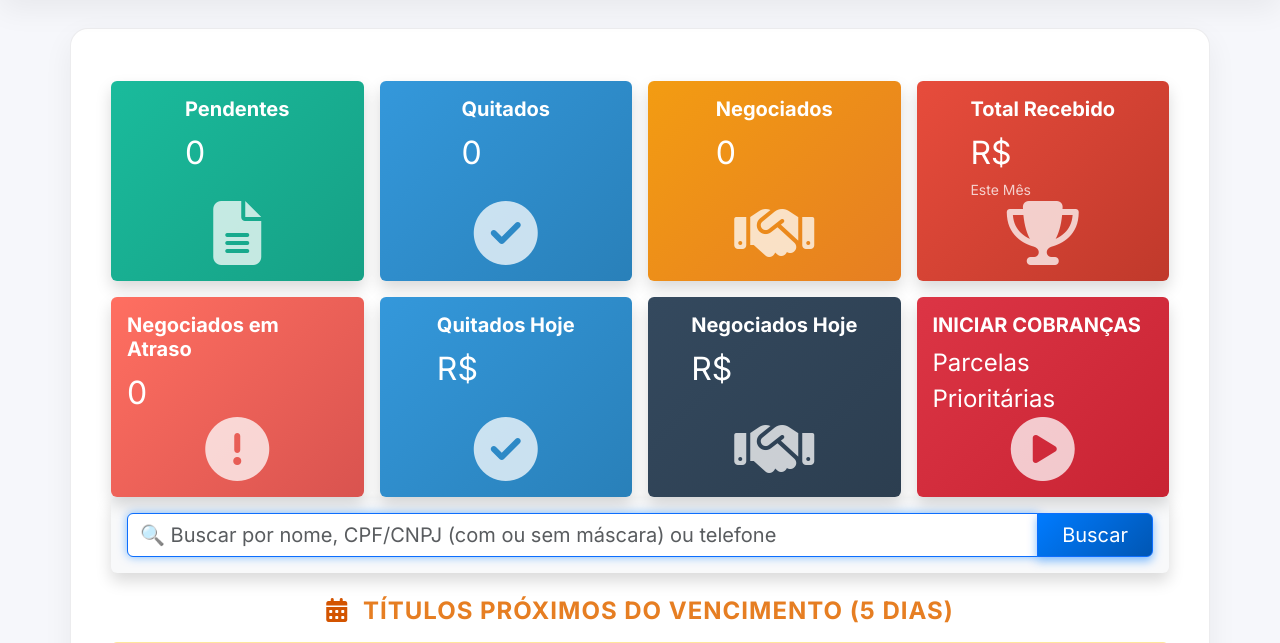
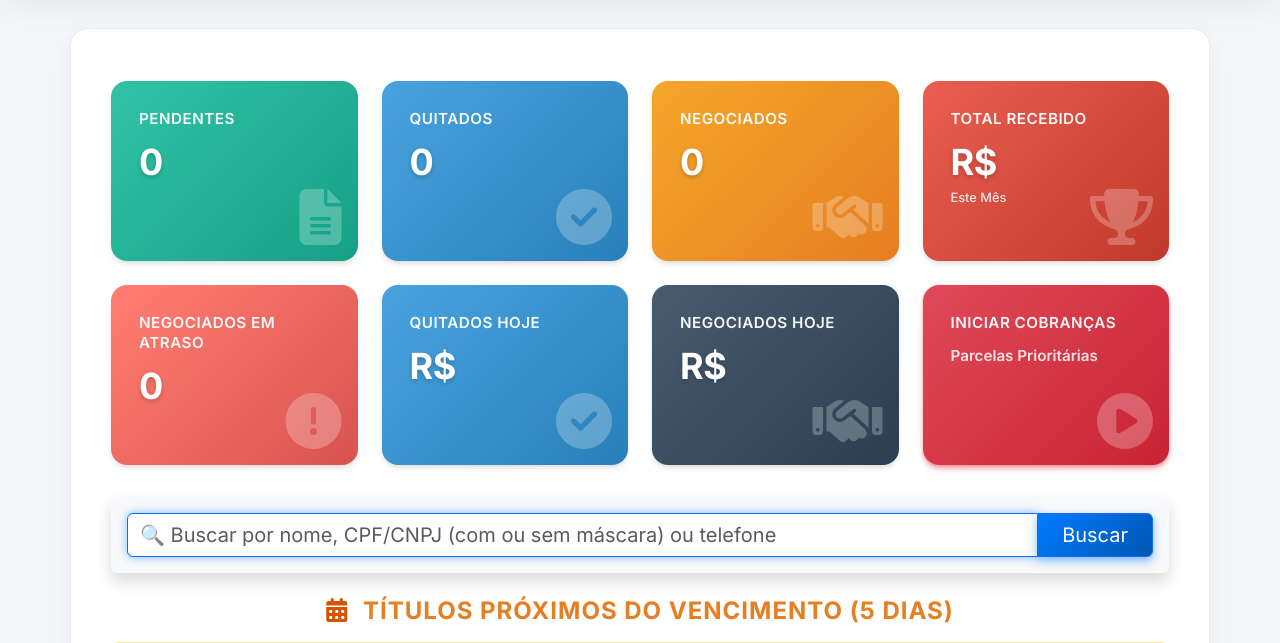
Before and after one commit to leandrosuy2/app_operador, a Django app: template core/templates/dashboard.html in a window 1280 px wide. Shown: the part 59-702 px from the top of the page. Run offline with Django 4.2, Linux system fonts and the light colour scheme; the template is opened without the code that fills it, so the values that code supplies are empty; the visitor is signed in with stand-in values (Sample User, id 1).

Commit message:
Ajuste nos cards

```diff
--- a/core/templates/dashboard.html
+++ b/core/templates/dashboard.html
@@ -1,136 +1,386 @@
 {% extends 'base.html' %}
 {% block content %}
 
-<!-- CSS correto (não use <script> para CSS) -->
+<!-- CSS Moderno e Responsivo -->
 <style>
-  .card-equal { height: 100%; }
-  .card-body { display:flex; flex-direction:column; justify-content:space-between; height:100%; }
-  /* NÃO sobrescrevemos .row.g-3 para não quebrar o grid do Bootstrap */
+  /* Container de cards */
+  .dashboard-cards {
+    margin-bottom: 2rem;
+  }
+
+  /* Cards base */
+  .dashboard-card {
+    height: 100%;
+    border: none;
+    border-radius: 16px;
+    overflow: hidden;
+    position: relative;
+    transition: all 0.3s cubic-bezier(0.4, 0, 0.2, 1);
+    cursor: pointer;
+    background: linear-gradient(135deg, var(--gradient-start), var(--gradient-end));
+    box-shadow: 0 4px 6px -1px rgba(0, 0, 0, 0.1), 0 2px 4px -1px rgba(0, 0, 0, 0.06);
+  }
+
+  .dashboard-card:hover {
+    transform: translateY(-8px) scale(1.02);
+    box-shadow: 0 20px 25px -5px rgba(0, 0, 0, 0.15), 0 10px 10px -5px rgba(0, 0, 0, 0.1);
+  }
+
+  .dashboard-card:active {
+    transform: translateY(-4px) scale(1.01);
+  }
+
+  /* Overlay decorativo */
+  .dashboard-card::before {
+    content: '';
+    position: absolute;
+    top: 0;
+    left: 0;
+    right: 0;
+    bottom: 0;
+    background: linear-gradient(135deg, rgba(255, 255, 255, 0.1) 0%, rgba(255, 255, 255, 0) 100%);
+    pointer-events: none;
+  }
+
+  /* Padrões de gradiente por card */
+  .card-pendentes {
+    --gradient-start: #1abb9c;
+    --gradient-end: #16a085;
+  }
+
+  .card-quitados {
+    --gradient-start: #3498db;
+    --gradient-end: #2980b9;
+  }
+
+  .card-negociados {
+    --gradient-start: #f39c12;
+    --gradient-end: #e67e22;
+  }
+
+  .card-total-recebido {
+    --gradient-start: #e74c3c;
+    --gradient-end: #c0392b;
+  }
+
+  .card-negociados-atraso {
+    --gradient-start: #ff6f61;
+    --gradient-end: #d9534f;
+  }
+
+  .card-quitados-hoje {
+    --gradient-start: #3498db;
+    --gradient-end: #2980b9;
+  }
+
+  .card-negociados-hoje {
+    --gradient-start: #34495e;
+    --gradient-end: #2c3e50;
+  }
+
+  .card-iniciar-cobrancas {
+    --gradient-start: #dc3545;
+    --gradient-end: #c82333;
+    animation: pulse-glow 2s ease-in-out infinite;
+  }
+
+  @keyframes pulse-glow {
+    0%, 100% {
+      box-shadow: 0 4px 6px -1px rgba(220, 53, 69, 0.3), 0 2px 4px -1px rgba(220, 53, 69, 0.2);
+    }
+    50% {
+      box-shadow: 0 4px 6px -1px rgba(220, 53, 69, 0.5), 0 2px 4px -1px rgba(220, 53, 69, 0.4);
+    }
+  }
+
+  /* Body do card */
+  .dashboard-card-body {
+    padding: 1.75rem;
+    display: flex;
+    flex-direction: column;
+    justify-content: space-between;
+    height: 100%;
+    min-height: 180px;
+    position: relative;
+    z-index: 1;
+    color: white;
+  }
+
+  /* Título do card */
+  .dashboard-card-title {
+    font-size: 0.95rem;
+    font-weight: 600;
+    text-transform: uppercase;
+    letter-spacing: 0.5px;
+    margin-bottom: 0.75rem;
+    opacity: 0.95;
+    line-height: 1.3;
+  }
+
+  /* Valor/Número principal */
+  .dashboard-card-value {
+    font-size: 2.25rem;
+    font-weight: 700;
+    line-height: 1.2;
+    margin-bottom: 0.5rem;
+    text-shadow: 0 2px 4px rgba(0, 0, 0, 0.2);
+    letter-spacing: -0.5px;
+    word-break: break-word;
+    overflow-wrap: break-word;
+    white-space: nowrap;
+  }
+
+  /* Subtítulo/Descrição */
+  .dashboard-card-subtitle {
+    font-size: 0.8rem;
+    opacity: 0.85;
+    font-weight: 500;
+    margin-top: 0.25rem;
+  }
+
+  /* Ícone */
+  .dashboard-card-icon {
+    font-size: 3.5rem;
+    opacity: 0.25;
+    position: absolute;
+    bottom: 1rem;
+    right: 1rem;
+    transition: all 0.3s ease;
+  }
+
+  .dashboard-card:hover .dashboard-card-icon {
+    opacity: 0.35;
+    transform: scale(1.1) rotate(5deg);
+  }
+
+  /* Layout responsivo */
+  @media (max-width: 1199px) {
+    .dashboard-card-value {
+      font-size: 2rem;
+    }
+    .dashboard-card-icon {
+      font-size: 3rem;
+    }
+  }
+
+  @media (max-width: 991px) {
+    .dashboard-card-body {
+      min-height: 160px;
+      padding: 1.5rem;
+    }
+    .dashboard-card-value {
+      font-size: 1.75rem;
+    }
+    .dashboard-card-icon {
+      font-size: 2.75rem;
+    }
+  }
+
+  @media (max-width: 767px) {
+    .dashboard-card-body {
+      min-height: 140px;
+      padding: 1.25rem;
+    }
+    .dashboard-card-value {
+      font-size: 1.5rem;
+    }
+    .dashboard-card-title {
+      font-size: 0.85rem;
+    }
+    .dashboard-card-icon {
+      font-size: 2.5rem;
+      bottom: 0.75rem;
+      right: 0.75rem;
+    }
+  }
+
+  @media (max-width: 575px) {
+    .dashboard-card-body {
+      min-height: 130px;
+      padding: 1rem;
+    }
+    .dashboard-card-value {
+      font-size: 1.35rem;
+      line-height: 1.1;
+    }
+    .dashboard-card-icon {
+      font-size: 2.25rem;
+    }
+    .dashboard-card-title {
+      font-size: 0.8rem;
+      margin-bottom: 0.5rem;
+    }
+  }
+
+  /* Ajuste para valores monetários muito grandes em telas pequenas */
+  @media (max-width: 400px) {
+    .dashboard-card-value {
+      font-size: 1.15rem;
+      white-space: normal;
+    }
+  }
+
+  /* Link sem decoração */
+  .dashboard-card-link {
+    text-decoration: none;
+    color: inherit;
+    display: block;
+    height: 100%;
+  }
+
+  .dashboard-card-link:hover {
+    color: inherit;
+  }
 </style>
 
 <div class="container mt-4">
-  <div class="row g-3">
+  <div class="row g-4 dashboard-cards">
     <!-- Card Pendentes -->
-    <div class="col-lg-3 col-md-6">
-      <div class="card shadow border-0 card-equal" style="background:linear-gradient(135deg,#1abb9c,#16a085);">
-        <div class="card-body text-white d-flex flex-column justify-content-between align-items-center">
+    <div class="col-xl-3 col-lg-4 col-md-6 col-sm-6 col-12">
+      <div class="dashboard-card card-pendentes">
+        <div class="dashboard-card-body">
           <div>
-            <h5 class="fw-bold">Pendentes</h5>
-            <p class="fs-2 mb-0 count-number" data-count="{{ titulos_pendentes }}">0</p>
+            <h5 class="dashboard-card-title">Pendentes</h5>
+            <p class="dashboard-card-value count-number mb-0" data-count="{{ titulos_pendentes }}">0</p>
           </div>
-          <i class="fas fa-file-alt fa-4x opacity-75"></i>
+          <i class="fas fa-file-alt dashboard-card-icon"></i>
         </div>
       </div>
     </div>
 
     <!-- Card Quitados -->
-    <div class="col-lg-3 col-md-6">
-      <div class="card shadow border-0 card-equal" style="background:linear-gradient(135deg,#3498db,#2980b9);">
-        <div class="card-body text-white d-flex flex-column justify-content-between align-items-center">
+    <div class="col-xl-3 col-lg-4 col-md-6 col-sm-6 col-12">
+      <div class="dashboard-card card-quitados">
+        <div class="dashboard-card-body">
           <div>
-            <h5 class="fw-bold">Quitados</h5>
-            <p class="fs-2 mb-0 count-number" data-count="{{ titulos_quitados }}">0</p>
+            <h5 class="dashboard-card-title">Quitados</h5>
+            <p class="dashboard-card-value count-number mb-0" data-count="{{ titulos_quitados }}">0</p>
           </div>
-          <i class="fas fa-check-circle fa-4x opacity-75"></i>
+          <i class="fas fa-check-circle dashboard-card-icon"></i>
         </div>
       </div>
     </div>
 
     <!-- Card Negociados -->
-    <div class="col-lg-3 col-md-6">
-      <div class="card shadow border-0 card-equal" style="background:linear-gradient(135deg,#f39c12,#e67e22);">
-        <div class="card-body text-white d-flex flex-column justify-content-between align-items-center">
+    <div class="col-xl-3 col-lg-4 col-md-6 col-sm-6 col-12">
+      <div class="dashboard-card card-negociados">
+        <div class="dashboard-card-body">
           <div>
-            <h5 class="fw-bold">Negociados</h5>
-            <p class="fs-2 mb-0 count-number" data-count="{{ titulos_negociados }}">0</p>
+            <h5 class="dashboard-card-title">Negociados</h5>
+            <p class="dashboard-card-value count-number mb-0" data-count="{{ titulos_negociados }}">0</p>
           </div>
-          <i class="fas fa-handshake fa-4x opacity-75"></i>
+          <i class="fas fa-handshake dashboard-card-icon"></i>
         </div>
       </div>
     </div>
 
     <!-- Card Total Recebido no Mês -->
-    <div class="col-lg-3 col-md-6">
-      <div class="card shadow border-0 card-equal" style="background:linear-gradient(135deg,#e74c3c,#c0392b);">
-        <div class="card-body text-white d-flex flex-column justify-content-between align-items-center">
+    <div class="col-xl-3 col-lg-4 col-md-6 col-sm-6 col-12">
+      <div class="dashboard-card card-total-recebido">
+        <div class="dashboard-card-body">
           <div>
-            <h5 class="fw-bold">Total Recebido</h5>
-            <p class="fs-2 mb-0">R$ {{ total_recebido_mes|floatformat:2 }}</p>
-            <small class="opacity-75">Este Mês</small>
+            <h5 class="dashboard-card-title">Total Recebido</h5>
+            <p class="dashboard-card-value mb-0">R$ {{ total_recebido_mes|floatformat:2 }}</p>
+            <p class="dashboard-card-subtitle mb-0">Este Mês</p>
           </div>
-          <i class="fas fa-trophy fa-4x opacity-75"></i>
+          <i class="fas fa-trophy dashboard-card-icon"></i>
         </div>
       </div>
     </div>
 
     <!-- Card Negociados em Atraso -->
-    <div class="col-lg-3 col-md-6">
-      <div class="card shadow border-0 card-equal" style="background:linear-gradient(135deg,#ff6f61,#d9534f);">
-        <div class="card-body text-white d-flex flex-column justify-content-between align-items-center">
+    <div class="col-xl-3 col-lg-4 col-md-6 col-sm-6 col-12">
+      <div class="dashboard-card card-negociados-atraso">
+        <div class="dashboard-card-body">
           <div>
-            <h5 class="fw-bold">Negociados em Atraso</h5>
-            <p class="fs-2 mb-0 count-number" data-count="{{ negociados_em_atraso_count }}">0</p>
+            <h5 class="dashboard-card-title">Negociados em Atraso</h5>
+            <p class="dashboard-card-value count-number mb-0" data-count="{{ negociados_em_atraso_count }}">0</p>
           </div>
-          <i class="fas fa-exclamation-circle fa-4x opacity-75"></i>
+          <i class="fas fa-exclamation-circle dashboard-card-icon"></i>
         </div>
       </div>
     </div>
 
     <!-- Card Quitados Hoje (abre modal) -->
-    <div class="col-lg-3 col-md-6">
-      <div class="card shadow border-0 card-equal" style="background:linear-gradient(135deg,#3498db,#2980b9);" data-bs-toggle="modal" data-bs-target="#modalQuitadosHoje">
-        <div class="card-body text-white d-flex flex-column justify-content-between align-items-center">
+    <div class="col-xl-3 col-lg-4 col-md-6 col-sm-6 col-12">
+      <div class="dashboard-card card-quitados-hoje" data-bs-toggle="modal" data-bs-target="#modalQuitadosHoje">
+        <div class="dashboard-card-body">
           <div>
-            <h5 class="fw-bold">Quitados Hoje</h5>
-            <p class="fs-2 mb-0">R$ {{ quitados_hoje|floatformat:2 }}</p>
+            <h5 class="dashboard-card-title">Quitados Hoje</h5>
+            <p class="dashboard-card-value mb-0">R$ {{ quitados_hoje|floatformat:2 }}</p>
           </div>
-          <i class="fas fa-check-circle fa-4x opacity-75"></i>
+          <i class="fas fa-check-circle dashboard-card-icon"></i>
         </div>
       </div>
     </div>
 
     <!-- Card Negociados Hoje (abre modal) -->
-    <div class="col-lg-3 col-md-6">
-      <div class="card shadow border-0 card-equal" style="background:linear-gradient(135deg,#34495e,#2c3e50);" data-bs-toggle="modal" data-bs-target="#modalNegociadosHoje">
-        <div class="card-body text-white d-flex flex-column justify-content-between align-items-center">
+    <div class="col-xl-3 col-lg-4 col-md-6 col-sm-6 col-12">
+      <div class="dashboard-card card-negociados-hoje" data-bs-toggle="modal" data-bs-target="#modalNegociadosHoje">
+        <div class="dashboard-card-body">
           <div>
-            <h5 class="fw-bold">Negociados Hoje</h5>
-            <p class="fs-2 mb-0">R$ {{ negociados_hoje|floatformat:2 }}</p>
+            <h5 class="dashboard-card-title">Negociados Hoje</h5>
+            <p class="dashboard-card-value mb-0">R$ {{ negociados_hoje|floatformat:2 }}</p>
           </div>
-          <i class="fas fa-handshake fa-4x opacity-75"></i>
+          <i class="fas fa-handshake dashboard-card-icon"></i>
         </div>
       </div>
     </div>
 
     <!-- Card INICIAR COBRANÇAS -->
-    <div class="col-lg-3 col-md-6">
-      <a href="{% url 'iniciar_cobrancas' %}" class="text-decoration-none">
-        <div class="card shadow border-0 card-equal" style="background:linear-gradient(135deg,#dc3545,#c82333); cursor: pointer; transition: transform 0.2s;" onmouseover="this.style.transform='scale(1.05)'" onmouseout="this.style.transform='scale(1)'">
-          <div class="card-body text-white d-flex flex-column justify-content-between align-items-center">
+    <div class="col-xl-3 col-lg-4 col-md-6 col-sm-6 col-12">
+      <a href="{% url 'iniciar_cobrancas' %}" class="dashboard-card-link">
+        <div class="dashboard-card card-iniciar-cobrancas">
+          <div class="dashboard-card-body">
             <div>
-              <h5 class="fw-bold">INICIAR COBRANÇAS</h5>
-              <p class="fs-4 mb-0">Parcelas Prioritárias</p>
+              <h5 class="dashboard-card-title">Iniciar Cobranças</h5>
+              <p class="dashboard-card-subtitle mb-0" style="font-size: 0.95rem; font-weight: 600;">Parcelas Prioritárias</p>
             </div>
-            <i class="fas fa-play-circle fa-4x opacity-75"></i>
+            <i class="fas fa-play-circle dashboard-card-icon"></i>
           </div>
         </div>
       </a>
     </div>
   </div>
 
-  <!-- Contagem animada -->
+  <!-- Contagem animada melhorada -->
   <script>
   document.addEventListener("DOMContentLoaded", function () {
+    // Função para formatar número com separador de milhares
+    function formatNumber(num) {
+      return num.toString().replace(/\B(?=(\d{3})+(?!\d))/g, ".");
+    }
+
     document.querySelectorAll('.count-number').forEach(el => {
-      const target = +el.dataset.count;
-      if (isNaN(target)) return;
-      const step = Math.max(1, Math.ceil(target/100));
-      const tick = () => {
-        const cur = +el.textContent || 0;
-        if (cur < target) { el.textContent = Math.min(cur+step, target); setTimeout(tick,20); }
-        else { el.textContent = target; }
+      const target = parseInt(el.dataset.count) || 0;
+      if (isNaN(target) || target === 0) {
+        el.textContent = '0';
+        return;
+      }
+
+      // Animação suave com easing
+      const duration = 1500; // 1.5 segundos
+      const startTime = Date.now();
+      const startValue = 0;
+
+      const animate = () => {
+        const elapsed = Date.now() - startTime;
+        const progress = Math.min(elapsed / duration, 1);
+
+        // Easing function (ease-out)
+        const easeOut = 1 - Math.pow(1 - progress, 3);
+        const current = Math.floor(startValue + (target - startValue) * easeOut);
+
+        el.textContent = formatNumber(current);
+
+        if (progress < 1) {
+          requestAnimationFrame(animate);
+        } else {
+          el.textContent = formatNumber(target);
+        }
       };
-      tick();
+
+      animate();
     });
   });
   </script>
```
